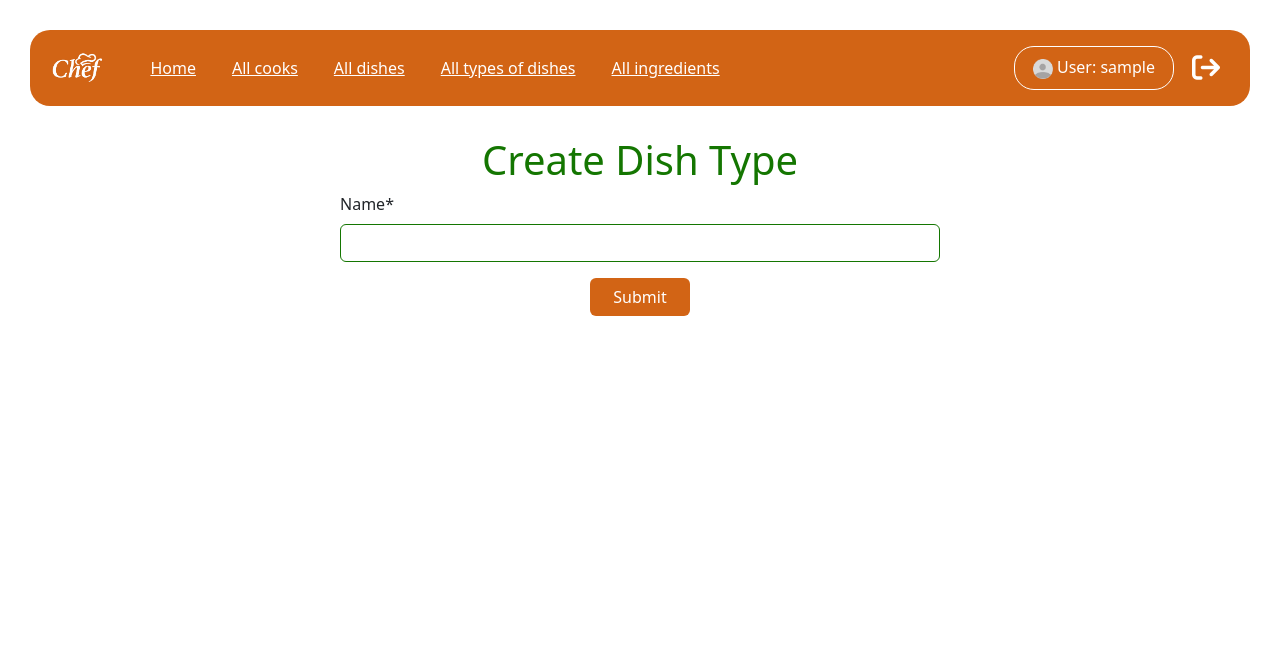
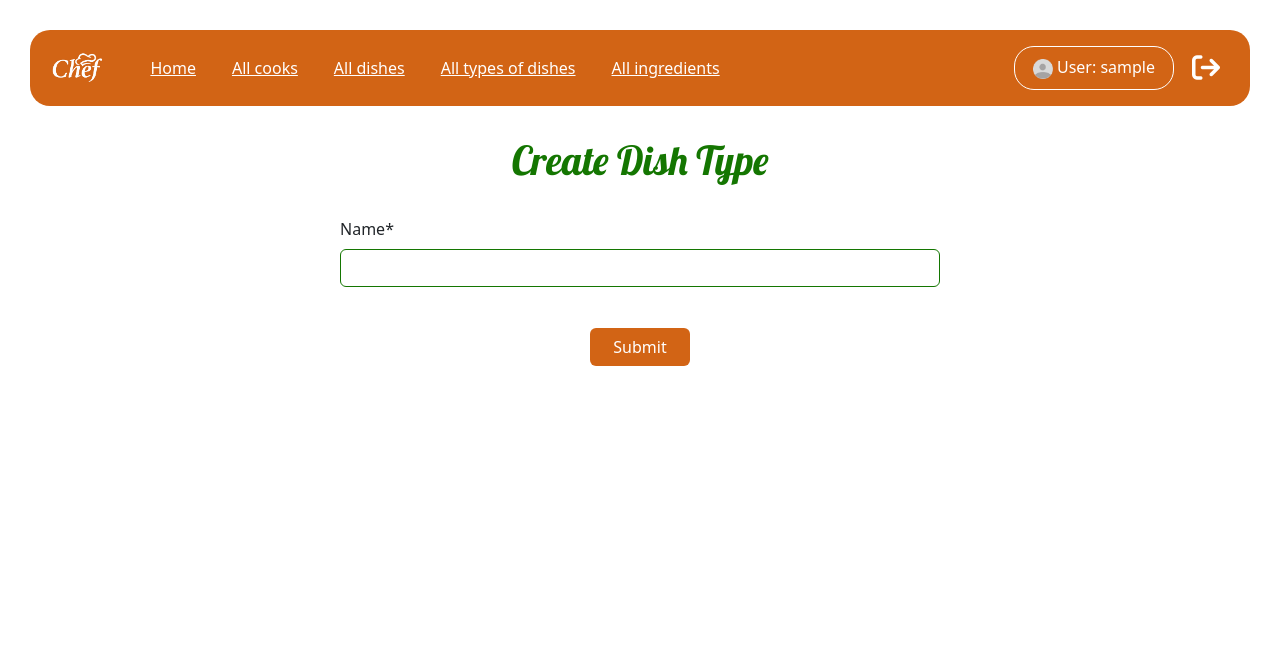
Before and after one commit to Iago-pixel/kitchen-service-mate, a Django app: page /dish-types/create/ in a window 1280 px wide. Shown: the top 646 px of the page. Run offline with Django 5.2, Linux system fonts and the light colour scheme; the visitor is signed in with stand-in values (Sample User, id 1); some libraries are stand-ins or nearby versions.

Commit message:
fix: enhance dish type and ingredient form layouts with improved styling for better usability

```diff
--- a/templates/menu/dishtype_form.html
+++ b/templates/menu/dishtype_form.html
@@ -2,12 +2,13 @@
 {% load crispy_forms_filters %}
 
 {% block content %}
-  <h1 class="text-center" style="color: var(--font-green);">{{ object|yesno:"Edit,Create" }} Dish Type</h1>
-  <form action="" method="post" novalidate style="max-width: 600px; width: 90%;" class="mx-auto form">
+  <h1 class="text-center" style="color: var(--font-green); font-family: var(--font-title);">{{ object|yesno:"Edit,Create" }} Dish Type</h1>
+  <form action="" method="post" novalidate style="max-width: 600px; width: 90%; padding: 25px 0;" class="mx-auto form">
     {% csrf_token %}
     {{ form|crispy }}
     <div class="text-center">
-      <button type="submit" class="btn btn-orange" style="width: 100px;">Submit</button>
+      <button type="submit" class="btn btn-orange" style="width: 100px; margin-top: 25px;">Submit</button>
     </div>
   </form>
+  {% include 'includes/footer.html' %}
 {% endblock %}
--- a/templates/menu/ingredient_form.html
+++ b/templates/menu/ingredient_form.html
@@ -2,12 +2,12 @@
 {% load crispy_forms_filters %}
 
 {% block content %}
-  <h1 class="text-center" style="color: var(--font-green);">{{ object|yesno:"Edit,Create" }} Ingredient</h1>
-  <form action="" method="post" novalidate style="max-width: 600px; width: 90%;" class="mx-auto form">
+  <h1 class="text-center" style="color: var(--font-green); font-family: var(--font-title);">{{ object|yesno:"Edit,Create" }} Ingredient</h1>
+  <form action="" method="post" novalidate style="max-width: 600px; width: 90%; padding: 25px 0;" class="mx-auto form">
     {% csrf_token %}
     {{ form|crispy }}
     <div class="text-center">
-      <button type="submit" class="btn btn-orange" style="width: 100px;">Submit</button>
+      <button type="submit" class="btn btn-orange" style="width: 100px; margin-top: 25px;">Submit</button>
     </div>
   </form>
 {% endblock %}
```
